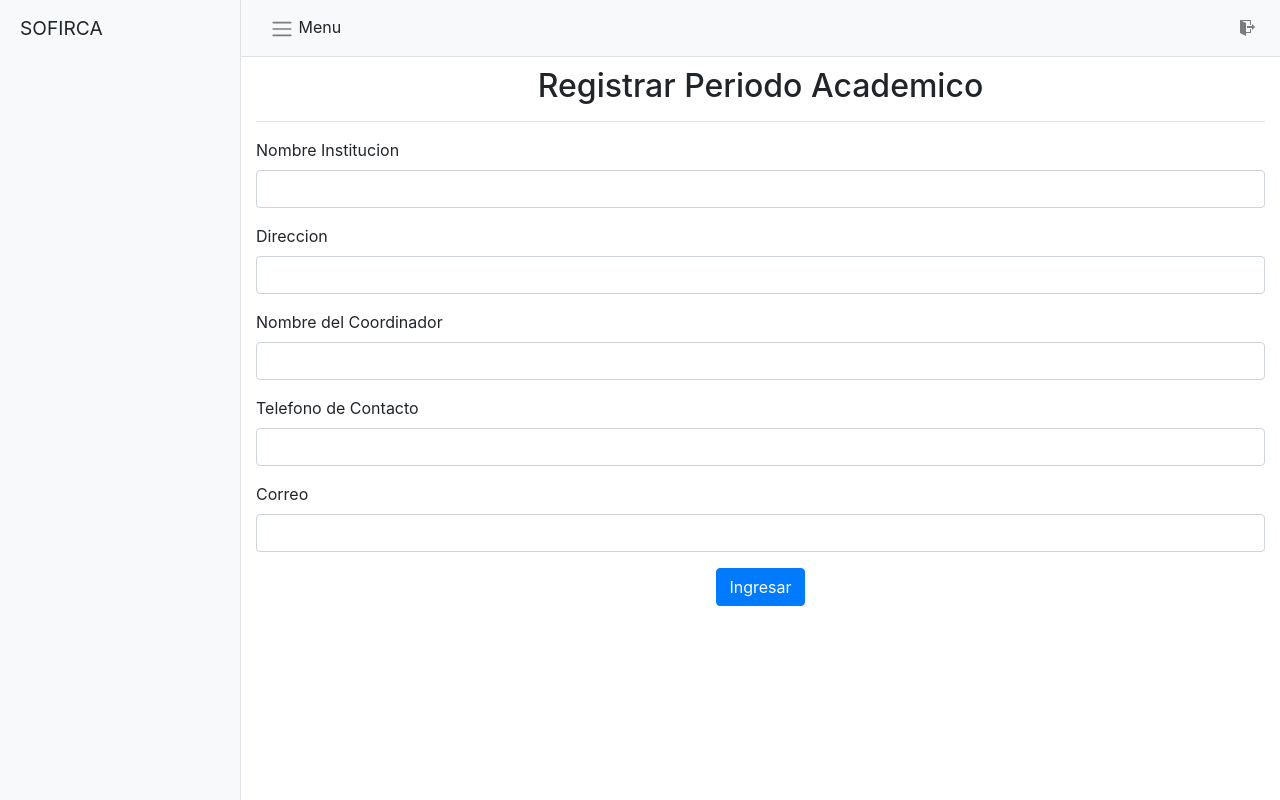
After one commit to brvnd0nl/SOFIRCA, a PHP site: page /Ingresar/RegistrarPeriodo.php in a window 1280 px wide. The commit adds this page. Run offline with PHP 8.4, Linux system fonts and the light colour scheme; data that the repository does not hold is empty; some libraries are stand-ins or nearby versions; some web fonts are replaced.

Commit message:
CREANDO FORMULARIO CARGA ACADEMICA

```diff
--- /dev/null
+++ b/Ingresar/RegistrarPeriodo.php
@@ -0,0 +1,63 @@
+<?php
+//EN PROCESO DE CONSTRUCCION
+session_start();
+$_SESSION['Url'] = __FILE__;
+include('..\components\header.php');
+?>
+
+<div class="container contenedor">
+    <?php
+
+    if(isset($_SESSION['message'])){
+        ?>
+        <div class="alert alert-dismissible alert-success" style="margin-top:20px;">
+            <button type="button" class="close" data-dismiss="alert">&times;</button>
+            <span class="icon-checkmark"></span> <?php echo $_SESSION['message']; ?>
+        </div>
+        <?php
+
+        unset($_SESSION['message']);
+    }
+
+    ?>
+    <h2 class="text-center">Registrar Periodo Academico</h2>
+    <hr>
+
+    <form  action="../RegistroBD/GuardarIES.php" method="POST">
+        <div class="form-group">
+            <label for="TXT_sNombreInstitucion">Nombre Institucion</label>
+            <input type="text" class="form-control" name="NombreInstitucion" id="TXT_sNombreInstitucion" required>
+        </div>
+        <div class="form-group">
+            <label for="TXT_sDireccion">Direccion</label>
+            <input type="text" class="form-control" name="Direccion" id="TXT_sDireccion" required>
+        </div>
+        <div class="form-group">
+            <label for="TXT_sNombreCoordinador">Nombre del Coordinador</label>
+            <input type="text" class="form-control" name="NombreCoordinador" id="TXT_sNombreCoordinador" required>
+        </div>
+        <div class="form-group">
+            <label for="TXT_sDireccion">Telefono de Contacto</label>
+            <input type="text" class="form-control" name="Telefono" id="TXT_sTelefono">
+        </div>
+        <div class="form-group">
+            <label for="TXT_sDireccion">Correo</label>
+            <input type="text" class="form-control" name="Email" id="TXT_sCorreo" required>
+        </div>
+        <div class="text-center">
+            <button type="submit" id="BTN_sIngresarIES" name="IngresarIES" class="btn btn-primary mx-auto">Ingresar</button>
+        </div>
+    </form>
+</div>
+<?php include('..\components\footer.php'); ?>
+<script>
+    $( document ).ready(function() {
+        $( "#MNU_RegistrarIES" ).last().addClass( "Menuactive" );
+    });
+    $('body').keypress(function(e){
+    if (e.keyCode == 13)
+    {
+        $('#BTN_sIngresarIES').submit();
+    }
+    });
+</script>
--- a/components/header.php
+++ b/components/header.php
@@ -76,7 +76,9 @@
                         <a id="MNU_RegistrarCompetencia" href="<?php echo $UrlBase ?>Ingresar\RegistrarCompetencias.php" class="list-group-item list-group-item-action bg-light">Registrar Competencias</a>
                         <a id="MNU_RegistrarFicha" href="<?php echo $UrlBase ?>Ingresar\RegistrarFicha.php" class="list-group-item list-group-item-action bg-light">Registrar Fichas de Caracterizacion</a>
                         <a id="MNU_RegistrarAprendiz" href="<?php echo $UrlBase ?>Ingresar\RegistrarAprendiz.php" class="list-group-item list-group-item-action bg-light">Registrar Aprendices en Formación</a>
-                    </div>
+						<a id="MNU_RegistrarPeriodo" href="<?php echo $UrlBase ?>Ingresar\RegistrarPeriodo.php" class="list-group-item list-group-item-action bg-light">Registrar Periodo Academico</a>
+
+					</div>
                     <a href="#modulo3" class="list-group-item list-group-item-action bg-light" data-toggle="collapse" data-parent="#sidebar" aria-expanded="false"><span class="hidden-sm-down">Modulo N°3 </span><span class="icon-circle-down"></span></a>
                     <div class="collapse" id="modulo3">
                         <a id="MNU_Consulta" href="<?php echo $UrlBase ?>Consulta\Consultas.php" class="list-group-item list-group-item-action bg-light">Consultas</a>
```
Also changed, not shown: AdministrarUsuarios.php (line endings or trailing spaces).
